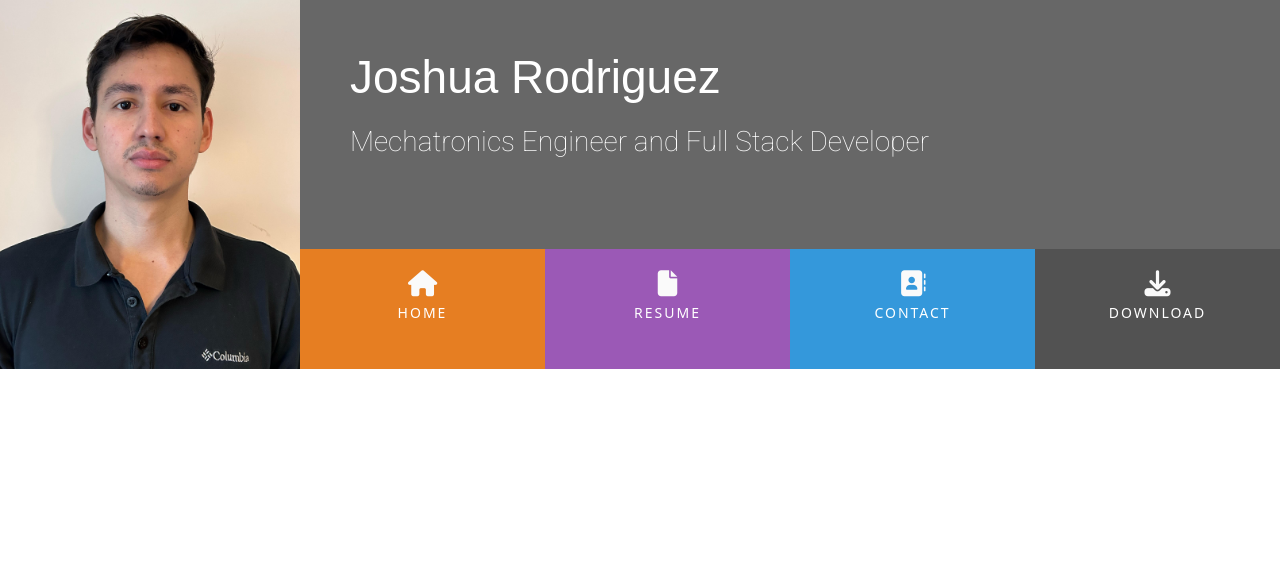
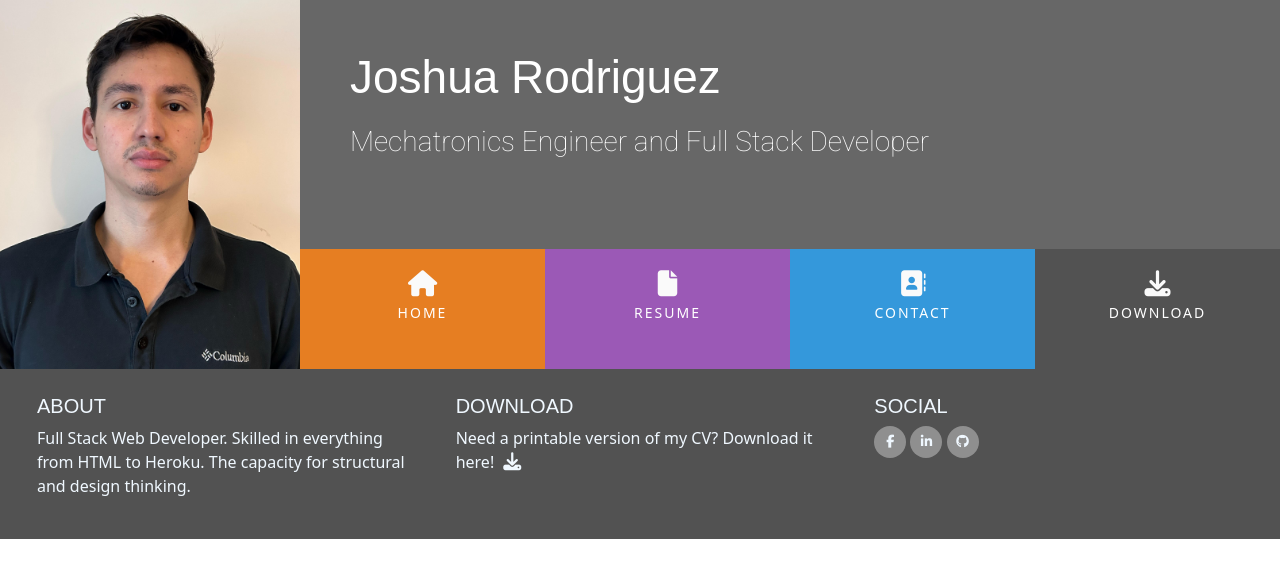
Before and after one commit to Joshuadrp/BootstrapResume, a plain HTML site: page index.html in a window 1280 px wide. Drawn offline with nearby package versions, Linux system fonts and the light colour scheme.

Commit message:
add footer details and style

```diff
--- a/assets/css/style.css
+++ b/assets/css/style.css
@@ -18,6 +18,22 @@
 }
 .ui-menu-color-download{
     background-color:#525252 ;
+}
+
+/* ------------------------------------------------------------------------Special Paddings/margins/text */
+
+h1,h2,h3,h4 {
+    margin: 0;
+}
+
+.uppercase {
+    text-transform: uppercase;
+}
+
+.general-sub {
+    font-family: "Exo", sans-serif;
+    font-weight: 300;
+    color: aliceblue;
 }
 
 /* ------------------------------------------------------------------------Heading */
@@ -113,3 +129,53 @@ header {
 .hvr-sweep-to-bottom:before{
     background:  rgba(0, 0, 0, 0.2);;
 }
+
+/* ------------------------------------------------------------------------Footer */
+
+footer{
+    background-color: #525252;
+    color: aliceblue;
+    min-height: 120px;
+    margin: 0;
+}
+
+.cv-pdf i{
+    font-size: 18px;
+    color: aliceblue;
+    text-align: center;
+    padding-left: 5px;
+    transition: all 0.35s ease-in-out;
+    -moz-transition: all 0.35s ease-in-out;
+    -webkit-transition: all 0.35s ease-in-out;
+    -o-transition: all 0.35s ease-in-out;
+}
+.cv-pdf i:hover{
+    color: #e84650;
+}
+
+.social-links{
+    padding-bottom: 15px;
+}
+
+.social-links li a i {
+    width: 32px;
+    height: 32px;
+    padding: 12px 0;
+    border-radius: 50%;
+    font-size: 13px;
+    line-height: 7px;
+    text-align: center;
+    color: aliceblue;
+    background:  #8f8f8f;
+    transition: all 0.35s ease-in-out;
+    -moz-transition: all 0.35s ease-in-out;
+    -webkit-transition: all 0.35s ease-in-out;
+    -o-transition: all 0.35s ease-in-out;
+}
+.social-links li a i:hover{
+    background: #e84650;
+}
+
+.space{
+    padding:25px;
+}
--- a/index.html
+++ b/index.html
@@ -69,7 +69,52 @@
       </div>
     </header>
     <section></section>
-    <footer></footer>
+    <footer class="container-fluid">
+      <div class="row">
+        <div class="col-sm-4 space">
+          <h5 class="uppercase general-sub">About</h5>
+          <p class="inline-block">
+            Full Stack Web Developer. Skilled in everything from HTML to Heroku.
+            The capacity for structural and design thinking.
+          </p>
+        </div>
+        <div class="col-sm-4 space">
+          <h5 class="uppercase general-sub">Download</h5>
+          <p class="inline-block">
+            Need a printable version of my CV? Download it here!
+            <a href="" target="_blank" class="cv-pdf">
+              <i class="fa fa-download" aria-hidden="true"></i>
+              <span class="sr-only">
+                Download <link rel="stylesheet" href="" class=""
+              /></span>
+            </a>
+          </p>
+        </div>
+        <div class="col-sm-4 space">
+          <h5 class="uppercase general-sub">Social</h5>
+          <ul class="list-inline social-links">
+            <li class="list-inline-item">
+              <a target="_blank" href="">
+                <i class="fa fa-facebook" aria-hidden="true"></i>
+                <span class="sr-only">Facebook</span>
+              </a>
+            </li>
+            <li class="list-inline-item">
+              <a target="_blank" href="">
+                <i class="fa fa-linkedin" aria-hidden="true"></i>
+                <span class="sr-only">Linkedin</span>
+              </a>
+            </li>
+            <li class="list-inline-item">
+              <a target="_blank" href="">
+                <i class="fa fa-github" aria-hidden="true"></i>
+                <span class="sr-only">Github</span>
+              </a>
+            </li>
+          </ul>
+        </div>
+      </div>
+    </footer>
     <script
       src="https://kit.fontawesome.com/ec6dd7090e.js"
       crossorigin="anonymous"
```
